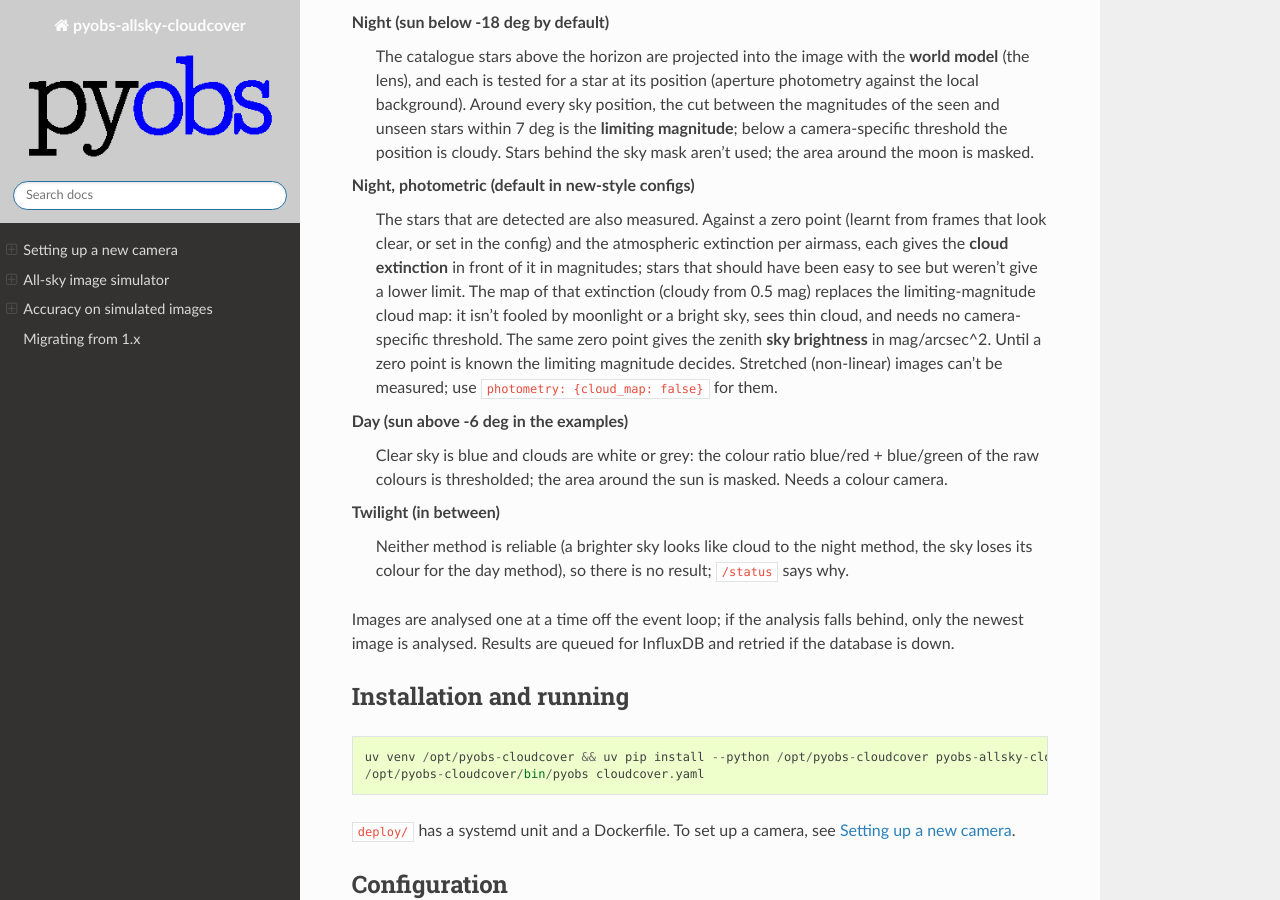
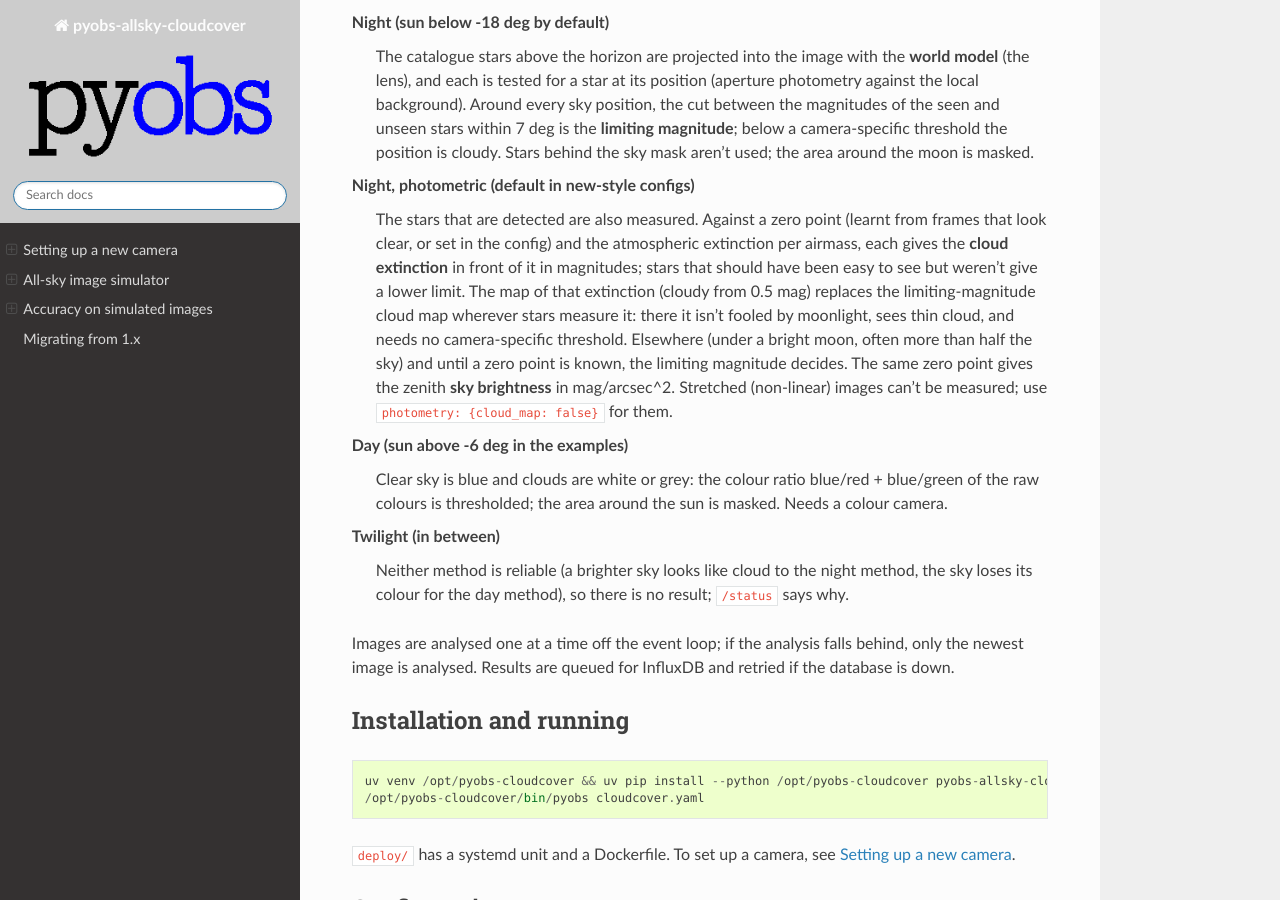
Before and after one commit to pyobs/pyobs-allsky-cloudcover, a Sphinx documentation site: the page built from docs/source/index.rst, in a window 1280 px wide and 900 px high, scrolled down 563 px. Built offline with Sphinx 7.4.7 and the Read the Docs theme 3.1.0, drawn with Linux system fonts in a browser that asks for light colours.

Commit message:
Docs: say where the photometric map applies and where it doesn't
Co-Authored-By: Claude Opus 5.5 <noreply@anthropic.com>
Claude-Session: https://claude.ai/code/session_01CDYFQhEWtUKU6NC4JX7Avt

```diff
--- a/docs/source/index.rst
+++ b/docs/source/index.rst
@@ -34,9 +34,10 @@ Night, photometric (default in new-style configs)
     The stars that are detected are also measured. Against a zero point (learnt from frames that look clear,
     or set in the config) and the atmospheric extinction per airmass, each gives the **cloud extinction** in
     front of it in magnitudes; stars that should have been easy to see but weren't give a lower limit. The map
-    of that extinction (cloudy from 0.5 mag) replaces the limiting-magnitude cloud map: it isn't fooled by
-    moonlight or a bright sky, sees thin cloud, and needs no camera-specific threshold. The same zero point gives
-    the zenith **sky brightness** in mag/arcsec^2. Until a zero point is known the limiting magnitude decides.
+    of that extinction (cloudy from 0.5 mag) replaces the limiting-magnitude cloud map wherever stars measure it:
+    there it isn't fooled by moonlight, sees thin cloud, and needs no camera-specific threshold. Elsewhere (under a
+    bright moon, often more than half the sky) and until a zero point is known, the limiting magnitude decides.
+    The same zero point gives the zenith **sky brightness** in mag/arcsec^2.
     Stretched (non-linear) images can't be measured; use ``photometry: {cloud_map: false}`` for them.
 
 Day (sun above -6 deg in the examples)
```
